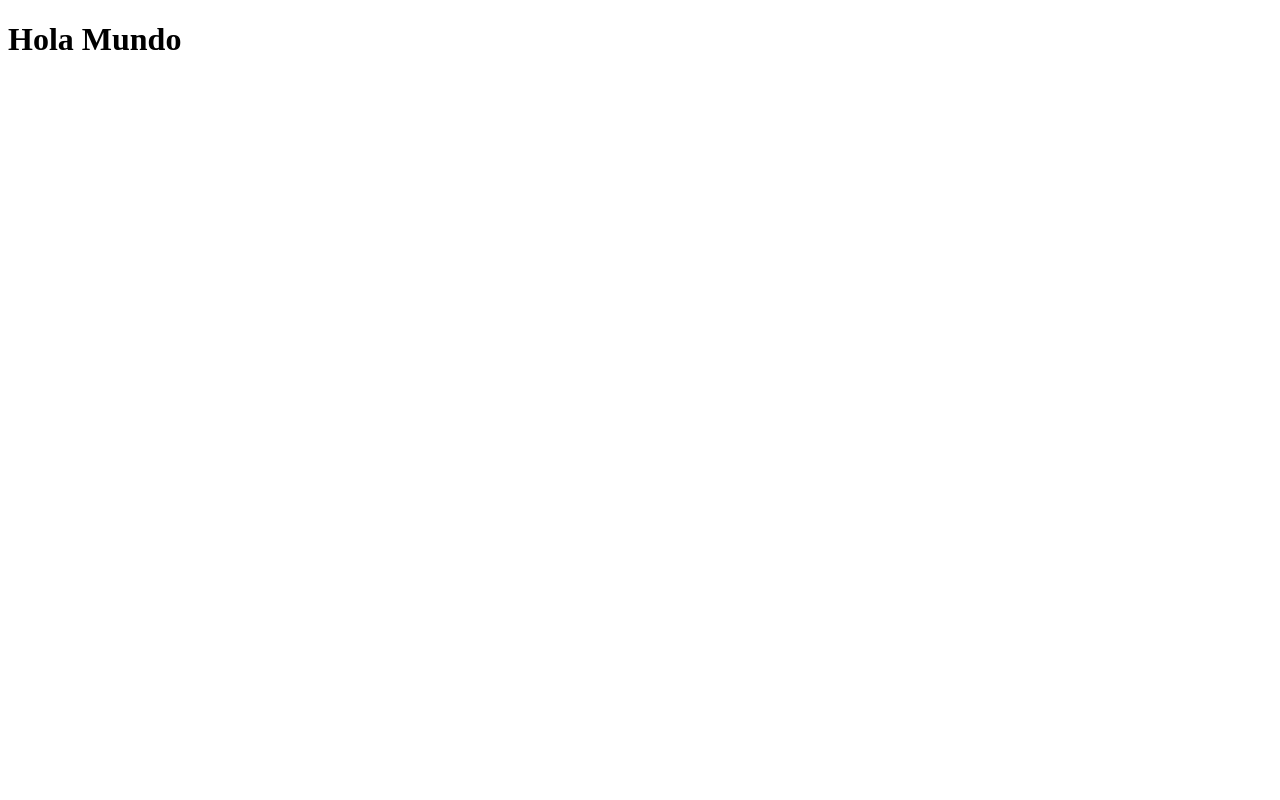
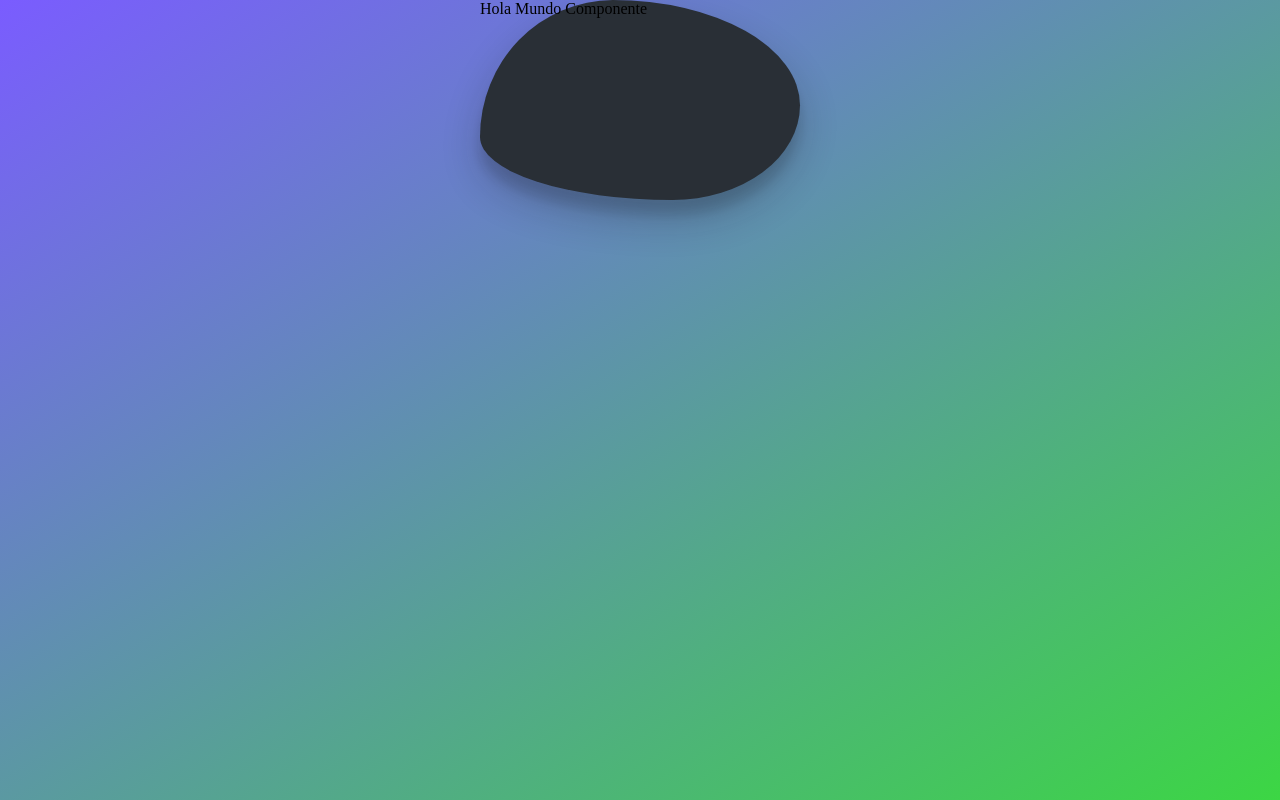
Before and after one commit to mycaballero/calc-app, a React (Create React App) app: page / in a window 1280 px wide. Built offline with nearby package versions, Linux system fonts and the light colour scheme.

Commit message:
componentes y sus estilos

```diff
--- /dev/null
+++ b/src/App.css
@@ -0,0 +1,35 @@
+html,
+body {
+    position: relative;
+    width: 100%;
+    height: 100%;
+    background-image: linear-gradient(to bottom right, #7a5cff 0%, #3cd644 100%);
+    background-repeat: no-repeat;
+    background-attachment: fixed;
+}
+
+body {
+    padding-top: 0;
+    user-select: none;
+    margin: 0;
+}
+
+.react-calculator {
+    position: relative;
+    border-radius: 48% 52% 77% 23% / 45% 30% 70% 55% ;
+    margin: 0 auto;
+    width: 320px;
+    min-height: 200px;
+    background-color: #292f36;
+    box-shadow: 0 19px 38px rgba(19, 19, 19, .24),
+0 15px 12px rgba(19, 19, 19, .12);
+    animation: forma 10s linear infinite;
+}
+
+@keyframes forma {
+    0% {border-radius: 48% 52% 77% 23% / 45% 30% 70% 55% ;}
+    25% {border-radius: 77% 23% 48% 52% / 15% 56% 44% 85% ;}
+    50% {border-radius: 86% 14% 74% 26% / 57% 75% 25% 43% ;}
+    75% {border-radius: 40% 60% 31% 69% / 74% 58% 42% 26% ;}
+    100% {border-radius: 48% 52% 77% 23% / 45% 30% 70% 55% ;}
+}
--- a/src/App.jsx
+++ b/src/App.jsx
@@ -0,0 +1,16 @@
+// importaciones
+import React from 'react';
+import './App.css';
+
+
+// generar componente -> Arrow function
+const App = () => {
+
+    // lo que se ejecuta
+    return (<main className="react-calculator">
+                Hola Mundo Componente
+            </main>);
+};
+
+// exportar
+export default App;
--- a/src/index.jsx
+++ b/src/index.jsx
@@ -1,4 +1,9 @@
 import React from 'react';
 import reactDOM from 'react-dom';
+import App from './App';
+// importar el componente
 
-    reactDOM.render(<h1>Hola Mundo</h1>, document.getElementById('root'));
+// utilizar el componente
+reactDOM.render(<App></App>,
+        document.getElementById('root')
+    );
```
Also changed, not shown: src/components/Result.jsx (added).
